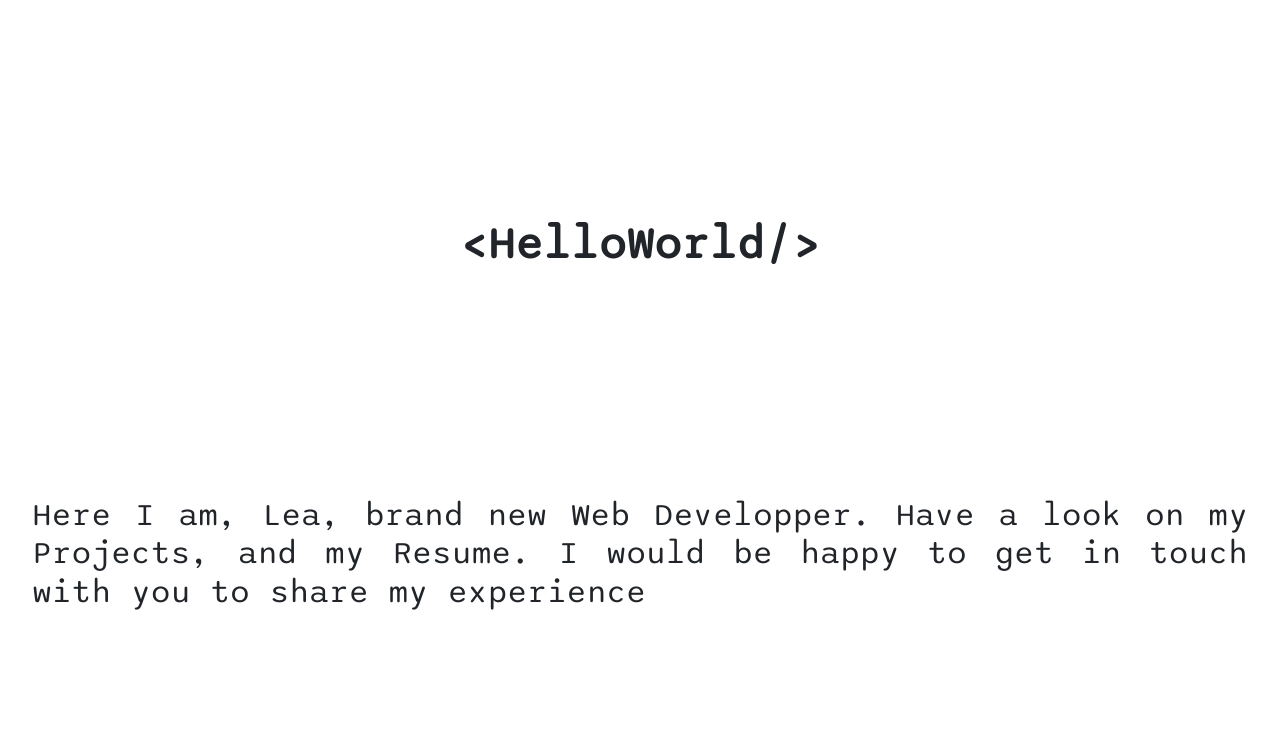
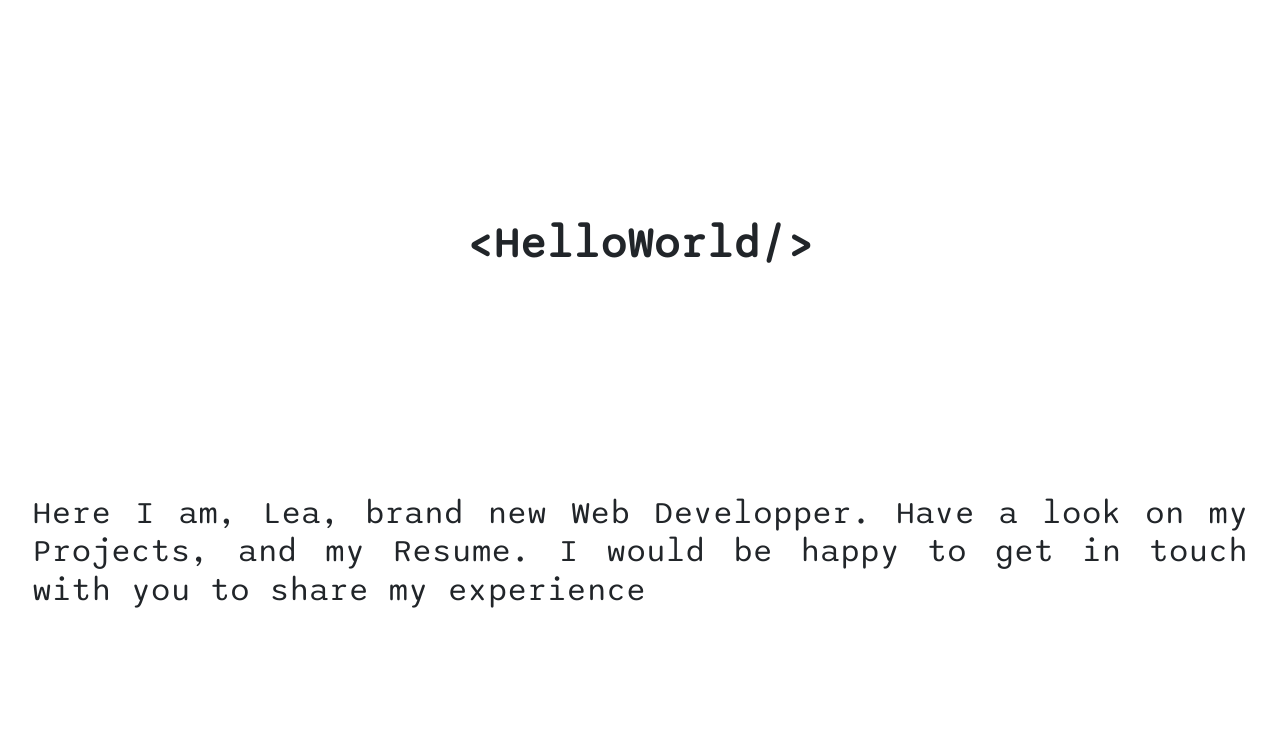
Before and after one commit to LeaBani/my-portefolio, a React app: page / in a window 1280 px wide. Shown: the part 62-800 px from the top of the page. Built offline with nearby package versions, Linux system fonts and the light colour scheme.

Commit message:
Title size

```diff
--- a/src/components/Main/Content/style.scss
+++ b/src/components/Main/Content/style.scss
@@ -9,11 +9,11 @@
         overflow: hidden;
         display: flex;
         font-weight: 800;
-        font-size: 2.8rem;
+        font-size: 2.7rem;
     }
 
     /* Media Queries => gestion du responsive */
-    @media screen and (max-width: 360px) {
+    @media screen and (max-width: 370px) {
     &-title {
         font-size: 1.5rem;
     }
```
